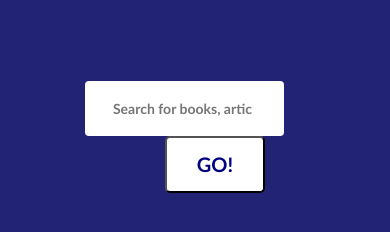
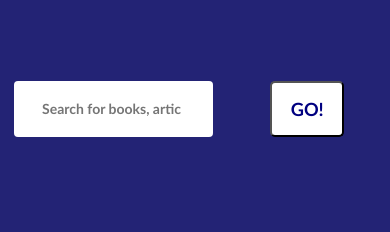
Before and after one commit to UcheSylvester/BooKey, a website: page index.html in a window 390 px wide. Shown: the part 258-490 px from the top of the page. Drawn offline with nearby package versions, Linux system fonts and the light colour scheme.

Commit message:
bug fixes: form css

```diff
--- a/index.html
+++ b/index.html
@@ -1,11 +1,12 @@
 <!DOCTYPE html>
-<html>
+<html lang="en">
 
 <head>
     <meta charset="utf-8" />
     <meta http-equiv="X-UA-Compatible" content="IE=edge">
     <title>BooKey</title>
-    <meta name="viewport" content="width=device-width, initial-scale=1">
+    <meta name="viewport" content="width=device-width, initial-scale=1.0, shrink-to-fit=no">
+    <meta name="description" content="Modernizing the habit of Reading!">
 
     <link rel="stylesheet" href="https://maxcdn.bootstrapcdn.com/bootstrap/3.3.7/css/bootstrap.min.css">
     <link rel="stylesheet" href="https://fonts.googleapis.com/css?family=Lobster">
--- a/main.css
+++ b/main.css
@@ -158,7 +158,7 @@ h1 {
     color: navy;
     border-radius: 5px;
     padding: 0.6em 1.5em;
-    font-size: 20px;
+    font-size: 1.3em;
     margin-left: 2em;
 }
 
@@ -389,3 +389,15 @@ figcaption em {
     /* font-family: 'Courier New', Courier, monospace; */
 
 }
+
+@media (max-width: 394px) {
+
+    .form-group {
+        display: flex;
+    }
+    #searchButton {
+        padding: 0.7em 1em;
+        font-size: 1.3em;
+    }
+
+}
```
